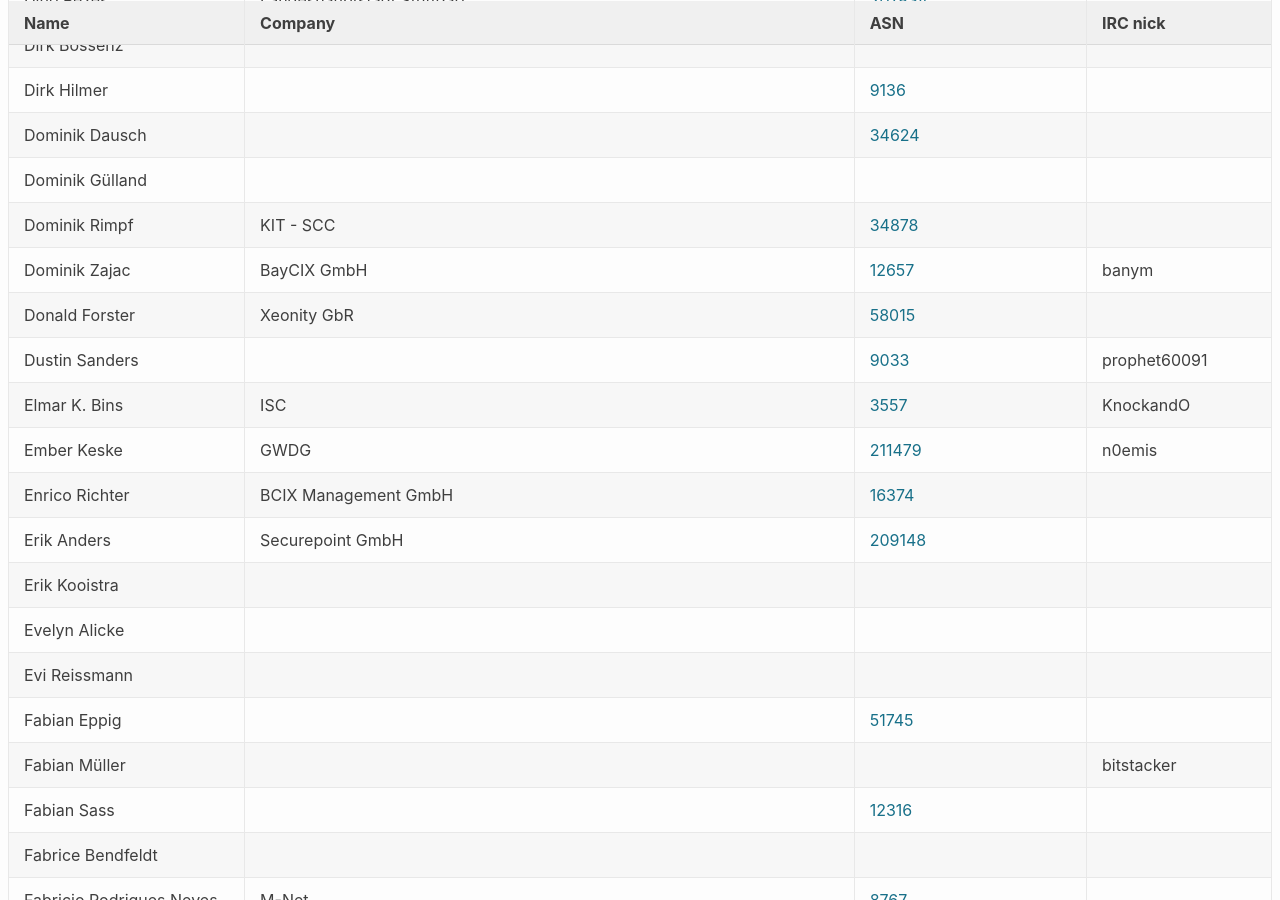
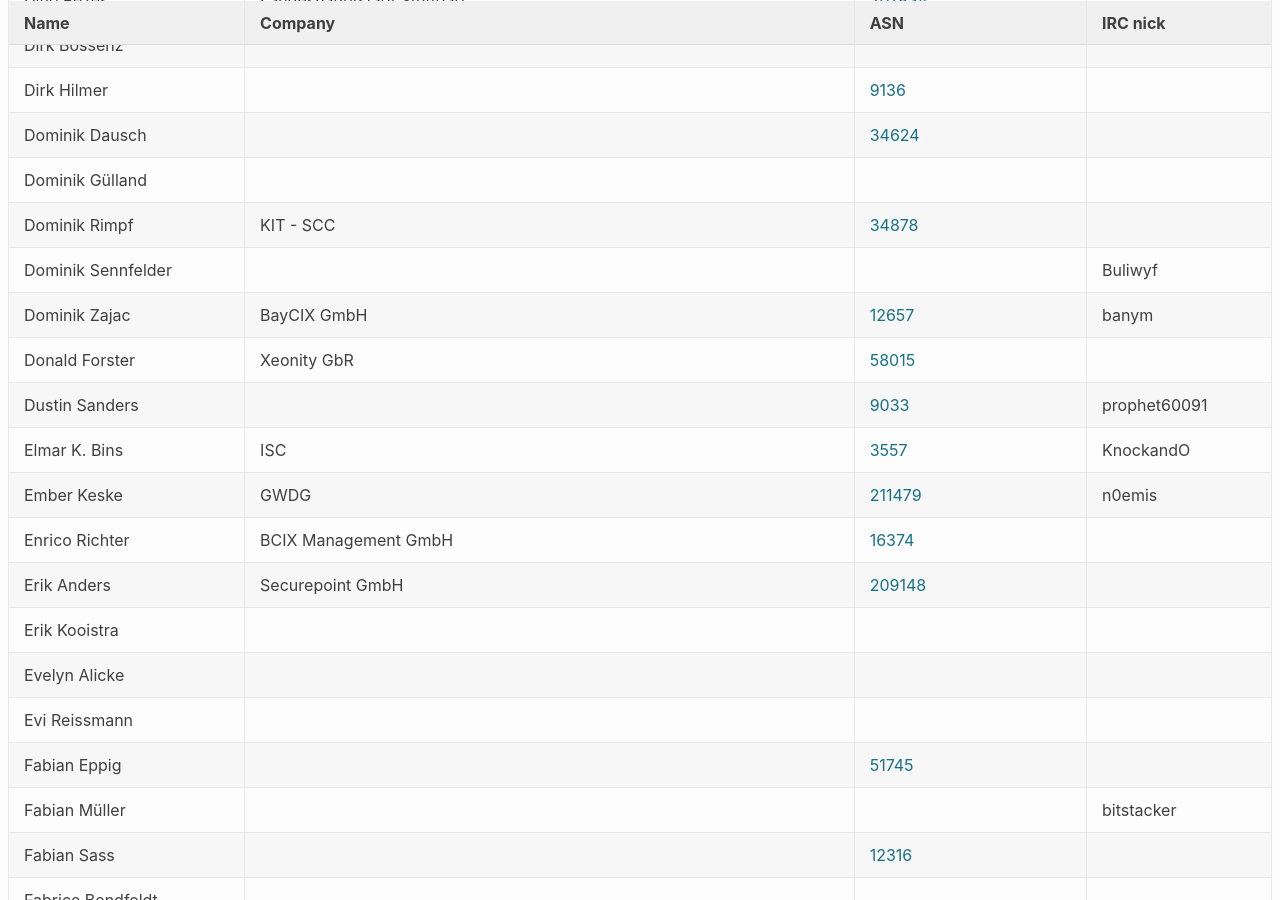
Before and after one commit to denog/pretix-attendeelist, a Jekyll site: the page built from denog13/index.markdown, in a window 1280 px wide and 900 px high, scrolled down 4870 px. Built offline with Jekyll 4.4.1, drawn with Linux system fonts in a browser that asks for light colours.

Commit message:
Latest data: Wed Oct 20 18:50:50 UTC 2021

```diff
--- a/_data/attendees_denog13.json
+++ b/_data/attendees_denog13.json
@@ -672,6 +672,12 @@
     "asn": "34878"
   },
   {
+    "name": "Dominik Sennfelder",
+    "company": null,
+    "irc": "Buliwyf",
+    "asn": null
+  },
+  {
     "name": "Dominik Zajac",
     "company": "BayCIX GmbH",
     "irc": "banym",
```
